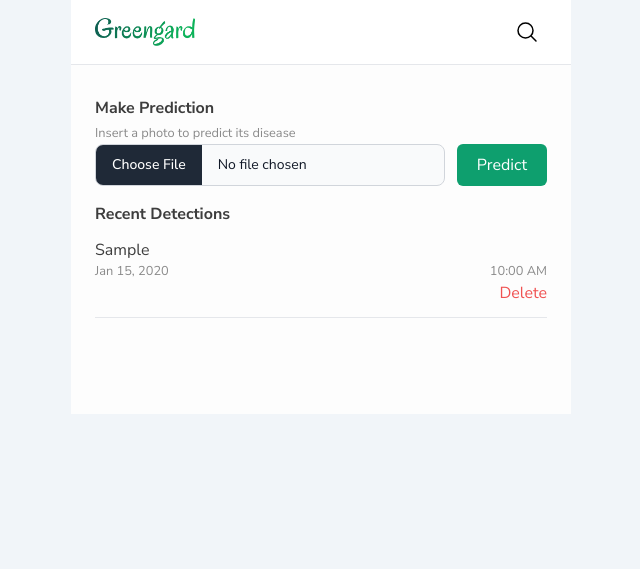
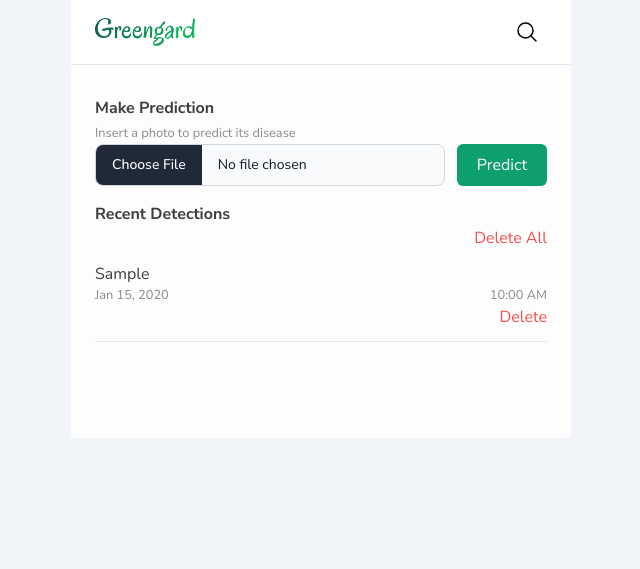
Before and after one commit to CS-Martin/greenguard, a Laravel app: page / in a window 1280 px wide. Shown: the top 569 px of the page, without its empty margins (319-959 px from the left). Run offline with Laravel 10, Linux system fonts and the light colour scheme; a user stored in the database is signed in; tables that the repository leaves empty hold one stand-in row (values such as "Sample post"); style sheets or scripts are compiled from the project's sources; some libraries are stand-ins or nearby versions.

Commit message:
feat: delete all

```diff
--- a/client/resources/views/dashboard.blade.php
+++ b/client/resources/views/dashboard.blade.php
@@ -26,6 +26,15 @@
                         <p class="font-bold">No Recent Detections</p>
                     </div>
                 @endif
+
+                {{-- Add delete all button --}}
+                <div class="flex justify-end">
+                    <form action="{{ route('prediction.delete.all') }}" method="POST">
+                        @csrf
+                        @method('DELETE')
+                        <button type="submit" class="text-red-500">Delete All</button>
+                    </form>
+                </div>
 
                 @foreach ($predictions as $prediction)
                     <x-history-card :prediction="$prediction" />
--- a/client/routes/web.php
+++ b/client/routes/web.php
@@ -43,5 +43,6 @@ Route::middleware(['auth'])->group(function () {
     Route::post('/prediction', [PredictionController::class, 'predict'])->name('prediction.post');
     // Add middleware to protect this route from unauthorized access
     Route::get('/prediction/{id}', [PredictionController::class, 'show'])->name('prediction')->middleware('authorize');
-    Route::delete('/prediction/{id}', [PredictionController::class, 'delete'])->name('prediction.delete')->middleware('authorize');
+    Route::delete('/prediction/{id}', [PredictionController::class, 'delete'])->name('prediction.delete');
+    Route::delete('/prediction', [PredictionController::class, 'deleteAll'])->name('prediction.delete.all');
 });
```
Also changed, not shown: client/app/Http/Controllers/PredictionController.php (+18 -2 lines).
